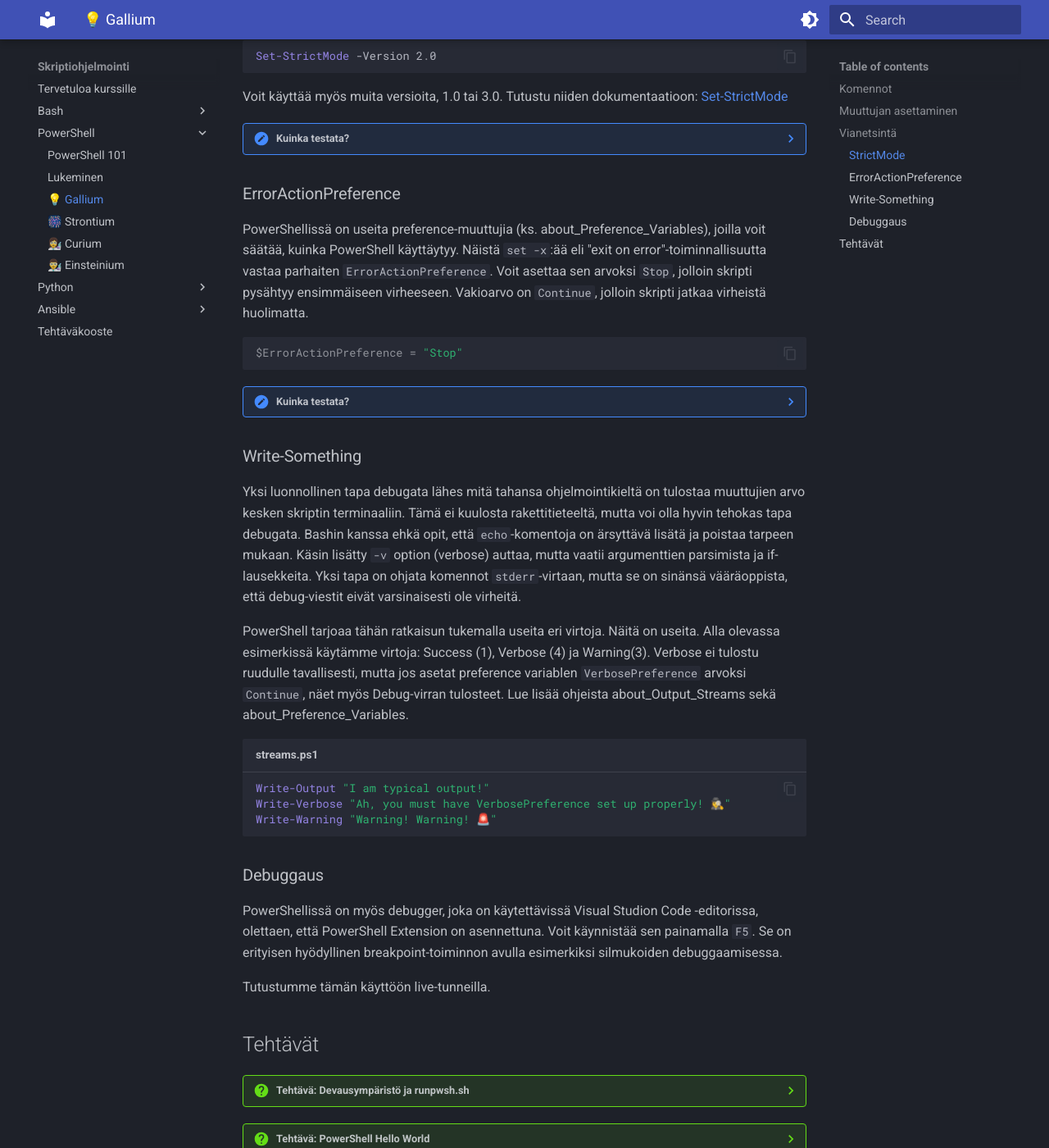
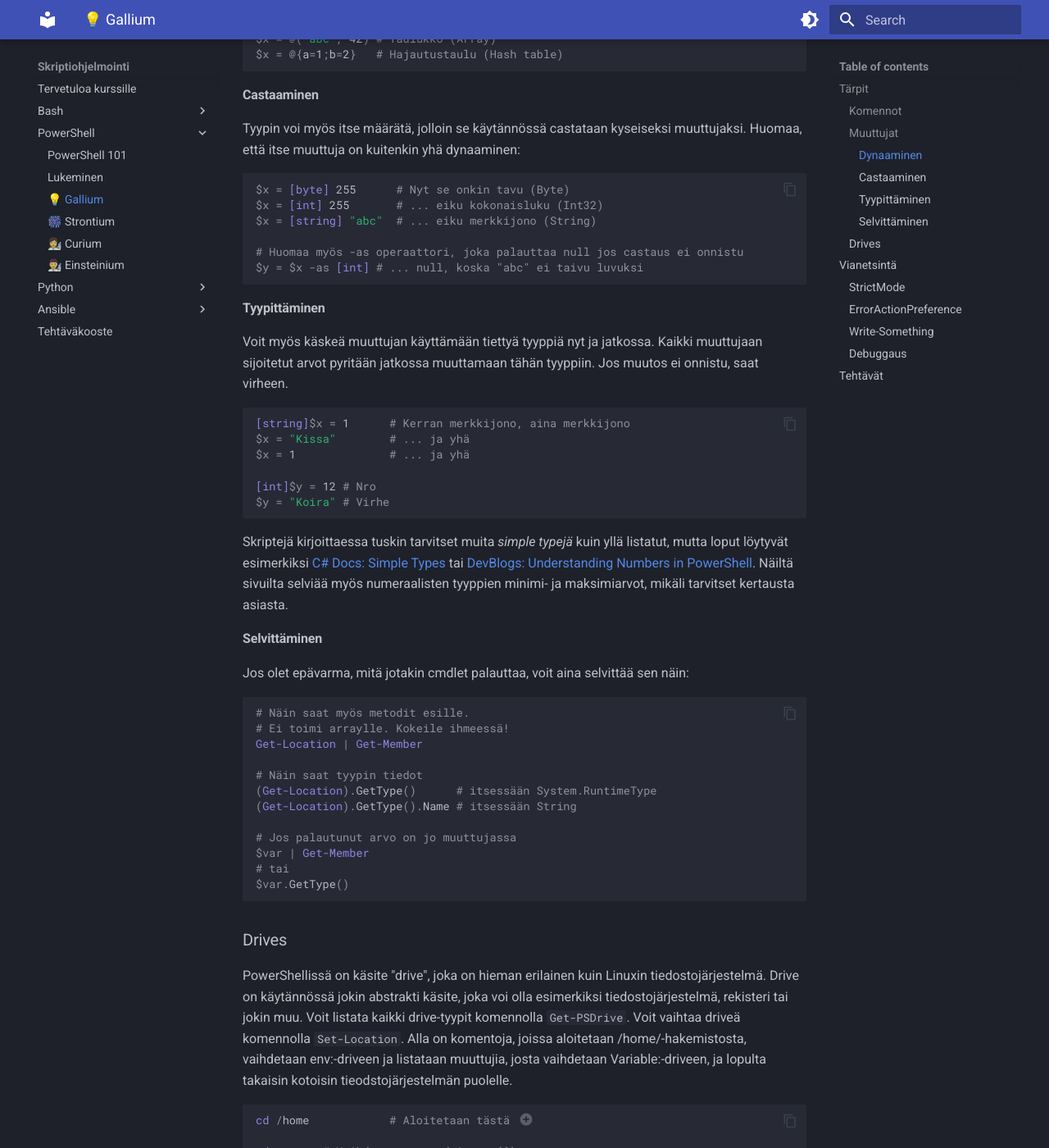
Before and after one commit to sourander/skriptiohjelmointi, an MkDocs documentation site: the page built from docs/powershell/31_gallium.md, in a window 1280 px wide and 1400 px high, scrolled down 1281 px. Shown: the whole window at 82% size. Built offline with MkDocs 1.6.1 and Material for MkDocs 9.7.7, drawn with Linux system fonts in a browser that asks for light colours; some of the changed text lies outside the part shown.

Commit message:
Added variables and minor fixes

````diff
--- a/docs/powershell/31_gallium.md
+++ b/docs/powershell/31_gallium.md
@@ -4,7 +4,9 @@ priority: 231
 
 # 💡 Gallium
 
-## Komennot
+## Tärpit
+
+### Komennot
 
 Aivan kuten Bashissä, myös PowerShellissä on varattuja sanoja, joita ei voi käyttää muuttujaniminä. Tässä on lista niistä:
 
@@ -42,9 +44,86 @@ The following are the reserved words in PowerShell:
 
     Komennon help löytyy online: [about_Reserved_Words](https://learn.microsoft.com/en-us/powershell/module/microsoft.powershell.core/about/about_reserved_words).
 
-## Muuttujan asettaminen
+### Muuttujat
 
-TODO!
+Koko totuus löytyy PowerShellin dokumentaatiosta (esim. [about_Variables](https://learn.microsoft.com/en-us/powershell/module/microsoft.powershell.core/about/about_variables)), mutta alla on pikaohje, jolla pääset alkuun.
+
+#### Dynaaminen
+
+PowerShell on dynaamisesti tyypitetty kieli. Tämä tarkoittaa, että sama muuttuja voi vaihtua kokoluvusta merkkijonoksi ja niin edelleen. Tämän lisäksi PowerShell päättelee tyypin `=` merkin oikealla puolella olevan komennon palautuvasta tyypistä. Alla on esimerkkejä, joissa muuttuja saa jonkin literaalin arvon tyypin.
+
+```powershell
+$x = 1            # Kokonaisluku (Int32)
+$x = 3.12         # Desimaaliluku (Double)
+$x = "abc"        # Merkkijono (String)
+$x = @("abc", 42) # Taulukko (Array)
+$x = @{a=1;b=2}   # Hajautustaulu (Hash table)
+```
+
+#### Castaaminen
+
+Tyypin voi myös itse määrätä, jolloin se käytännössä castataan kyseiseksi muuttujaksi. Huomaa, että itse muuttuja on kuitenkin yhä dynaaminen:
+
+```powershell
+$x = [byte] 255      # Nyt se onkin tavu (Byte)
+$x = [int] 255       # ... eiku kokonaisluku (Int32)
+$x = [string] "abc"  # ... eiku merkkijono (String)
+
+# Huomaa myös -as operaattori, joka palauttaa null jos castaus ei onnistu
+$y = $x -as [int] # ... null, koska "abc" ei taivu luvuksi
+```
+
+#### Tyypittäminen
+
+Voit myös käskeä muuttujan käyttämään tiettyä tyyppiä nyt ja jatkossa. Kaikki muuttujaan sijoitetut arvot pyritään jatkossa muuttamaan tähän tyyppiin. Jos muutos ei onnistu, saat virheen.
+
+```powershell
+[string]$x = 1      # Kerran merkkijono, aina merkkijono
+$x = "Kissa"        # ... ja yhä
+$x = 1              # ... ja yhä
+
+[int]$y = 12 # Nro
+$y = "Koira" # Virhe
+```
+
+Skriptejä kirjoittaessa tuskin tarvitset muita *simple typejä* kuin yllä listatut, mutta loput löytyvät esimerkiksi [C# Docs: Simple Types](https://learn.microsoft.com/en-us/dotnet/csharp/language-reference/language-specification/types#835-simple-types) tai [DevBlogs: Understanding Numbers in PowerShell](https://devblogs.microsoft.com/scripting/understanding-numbers-in-powershell/). Näiltä sivuilta selviää myös numeraalisten tyyppien minimi- ja maksimiarvot, mikäli tarvitset kertausta asiasta.
+
+#### Selvittäminen
+
+Jos olet epävarma, mitä jotakin cmdlet palauttaa, voit aina selvittää sen näin:
+
+```powershell
+# Näin saat myös metodit esille.
+# Ei toimi arraylle. Kokeile ihmeessä!
+Get-Location | Get-Member
+
+# Näin saat tyypin tiedot
+(Get-Location).GetType()      # itsessään System.RuntimeType
+(Get-Location).GetType().Name # itsessään String
+
+# Jos palautunut arvo on jo muuttujassa
+$var | Get-Member
+# tai
+$var.GetType()
+```
+
+
+
+### Drives
+
+PowerShellissä on käsite "drive", joka on hieman erilainen kuin Linuxin tiedostojärjestelmä. Drive on käytännössä jokin abstrakti käsite, joka voi olla esimerkiksi tiedostojärjestelmä, rekisteri tai jokin muu. Voit listata kaikki drive-tyypit komennolla `Get-PSDrive`. Voit vaihtaa driveä komennolla `Set-Location`. Alla on komentoja, joissa aloitetaan /home/-hakemistosta, vaihdetaan env:-driveen ja listataan muuttujia, josta vaihdetaan Variable:-driveen, ja lopulta takaisin kotoisin tieodstojärjestelmän puolelle.
+
+```powershell
+cd /home            # Aloitetaan tästä (1)
+
+cd env:   # Vaihdetaan env:-driveen (0)
+Get-ChildItem       # Listataan muuttujat
+Set-Location Variable:  # Vaihdetaan Variable:-driveen
+Set-Location /       # Vaihdetaan takaisin kotihakemistoon
+```
+
+1. Huomaa, että `cd` on Alias `Set-Location`-komentoon.
+2. `env:`-drive sisältää ympäristömuuttujat. Huomaa, että Bashissä nämä ovat ihan vain muuttujia samassa namespacessa (esim. `$PATH`). PowerShell abstrahoi nämä omaksi drivekseen.
 
 ## Vianetsintä
 
````
Also changed, not shown: docs/powershell/aloita.md (+3 -8 lines), docs/powershell/lukeminen.md (+1 -1 lines).
